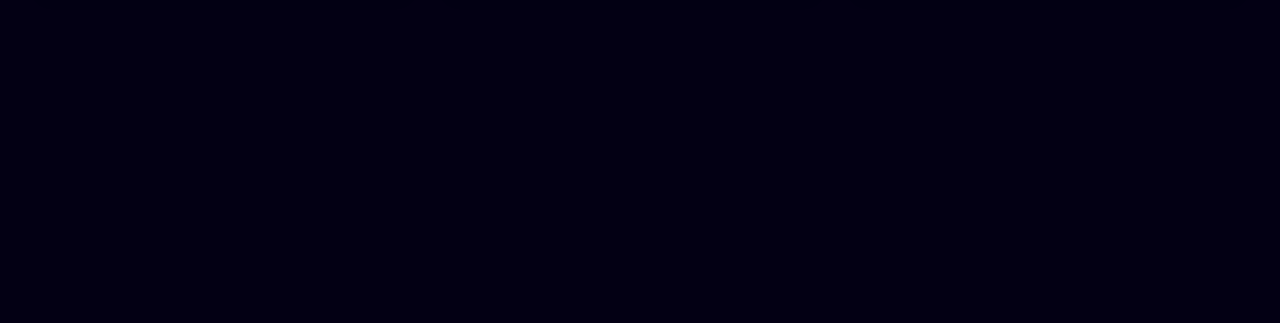
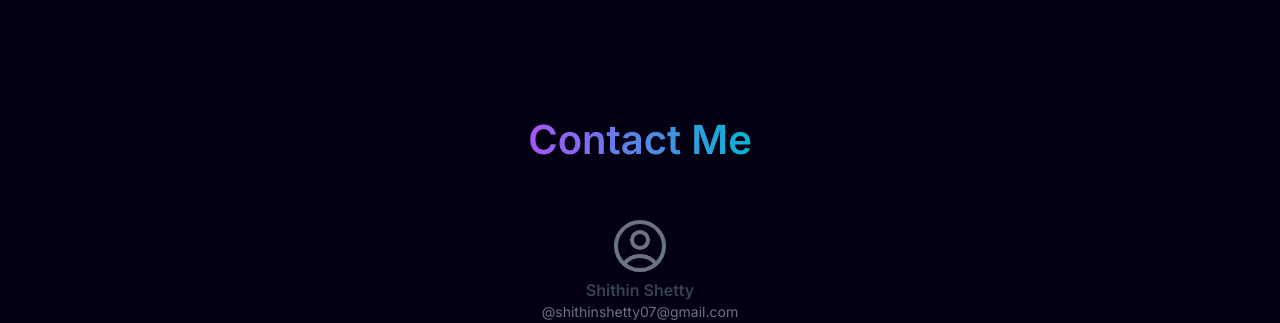
Before and after one commit to shithinshetty/my_devfolio, a Next.js app: page / in a window 1280 px wide. Shown: the part 2047-2370 px from the top of the page. Before the commit the page ends 2077 px from the top, so only its background shows below. Built offline with nearby package versions, Linux system fonts and the light colour scheme; a web font is replaced by a local one.

Commit message:
Added Contact

```diff
--- /dev/null
+++ b/components/main/Contact.tsx
@@ -0,0 +1,47 @@
+import React from 'react'
+
+const Contact = () => {
+  return (
+    <div   className="flex flex-col items-center justify-center ">
+       <h1 className="text-[40px] font-semibold text-transparent bg-clip-text bg-gradient-to-r from-purple-500 to-cyan-500 py-10">
+        Contact Me
+      </h1>
+    <div className="flex relative items-center justify-center " >
+
+    <div className="rounded-xl overflow-hidden relative text-center p-1 group items-center flex flex-col max-w-sm hover:shadow-2xl transition-all duration-500 shadow-xl" id="contact" >
+      <div className="text-gray-500 group-hover:scale-105 transition-all">
+        <svg className="w-16 h-16" stroke="currentColor" stroke-width="1.5" viewBox="0 0 24 24" fill="none" xmlns="http://www.w3.org/2000/svg">
+          <path d="M17.982 18.725A7.488 7.488 0 0012 15.75a7.488 7.488 0 00-5.982 2.975m11.963 0a9 9 0 10-11.963 0m11.963 0A8.966 8.966 0 0112 21a8.966 8.966 0 01-5.982-2.275M15 9.75a3 3 0 11-6 0 3 3 0 016 0z" stroke-linejoin="round" stroke-linecap="round"></path>
+        </svg>
+      </div>
+      <div className="group-hover:pb-10 transition-all duration-500 delay-200">
+        <h1 className="font-semibold text-gray-700">Shithin Shetty</h1>
+        <p className="text-gray-500 text-sm">@shithinshetty07@gmail.com </p>
+      </div>
+      <div className="flex items-center transition-all duration-500 delay-200 group-hover:bottom-3 -bottom-full absolute gap-2 justify-evenly w-full">
+        <div className="flex gap-3 text-2xl bg-gray-700 text-white p-1 hover:p-2 transition-all duration-500 delay-200 rounded-full shadow-sm">
+          <a className="hover:scale-110 transition-all duration-500 delay-200" href='https://github.com/shithinshetty'>
+            <svg width="1em" height="1em" fill="currentColor" viewBox="0 0 1024 1024">
+              <path d="M511.6 76.3C264.3 76.2 64 276.4 64 523.5 64 718.9 189.3 885 363.8 946c23.5 5.9 19.9-10.8 19.9-22.2v-77.5c-135.7 15.9-141.2-73.9-150.3-88.9C215 726 171.5 718 184.5 703c30.9-15.9 62.4 4 98.9 57.9 26.4 39.1 77.9 32.5 104 26 5.7-23.5 17.9-44.5 34.7-60.8-140.6-25.2-199.2-111-199.2-213 0-49.5 16.3-95 48.3-131.7-20.4-60.5 1.9-112.3 4.9-120 58.1-5.2 118.5 41.6 123.2 45.3 33-8.9 70.7-13.6 112.9-13.6 42.4 0 80.2 4.9 113.5 13.9 11.3-8.6 67.3-48.8 121.3-43.9 2.9 7.7 24.7 58.3 5.5 118 32.4 36.8 48.9 82.7 48.9 132.3 0 102.2-59 188.1-200 212.9a127.5 127.5 0 0138.1 91v112.5c.8 9 0 17.9 15 17.9 177.1-59.7 304.6-227 304.6-424.1 0-247.2-200.4-447.3-447.5-447.3z"></path>
+            </svg>
+          </a>
+          <a className="hover:scale-110 transition-all duration-500 delay-200" href="mailto:shithinshetty07@gmail.com">
+  <svg width="1em" height="1em" viewBox="0 0 24 24" stroke="currentColor" fill="none">
+    <path d="M4 4h16c1.1 0 2 .9 2 2v12c0 1.1-.9 2-2 2H4c-1.1 0-2-.9-2-2V6c0-1.1.9-2 2-2z"></path>
+    <path d="M22 6l-10 7L2 6"></path>
+  </svg>
+</a>
+          <a className="hover:scale-110 transition-all duration-500 delay-200" href='https://www.linkedin.com/in/shithin-shetty/'>
+            <svg width="1em" height="1em" fill="currentColor" viewBox="0 0 960 1000">
+              <path d="M480 20c133.333 0 246.667 46.667 340 140s140 206.667 140 340c0 132-46.667 245-140 339S613.333 980 480 980c-132 0-245-47-339-141S0 632 0 500c0-133.333 47-246.667 141-340S348 20 480 20M362 698V386h-96v312h96m-48-352c34.667 0 52-16 52-48s-17.333-48-52-48c-14.667 0-27 4.667-37 14s-15 20.667-15 34c0 32 17.333 48 52 48m404 352V514c0-44-10.333-77.667-31-101s-47.667-35-81-35c-44 0-76 16.667-96 50h-2l-6-42h-84c1.333 18.667 2 52 2 100v212h98V518c0-12 1.333-20 4-24 8-25.333 24.667-38 50-38 32 0 48 22.667 48 68v174h98"></path>
+            </svg>
+          </a>
+        </div>
+      </div>
+    </div>
+  </div>
+  </div>
+  )
+}
+
+export default Contact
--- a/components/main/Hero.tsx
+++ b/components/main/Hero.tsx
@@ -4,6 +4,8 @@ import StarBackground from "../sub/StarBackground";
 import Navbar from "./Navbar";
 import Skills from "./Skills";
 import Projects from "./Projects";
+
+import Contact from "./Contact";
 
 const Hero = () => {
   return (
@@ -21,6 +23,9 @@ const Hero = () => {
       <Navbar/>
       <Skills/>
       <Projects/>
+      <Contact/>
+
+
     </div>
   );
 };
--- a/components/sub/ProjectCard.tsx
+++ b/components/sub/ProjectCard.tsx
@@ -9,7 +9,7 @@ interface Props {
 
 const ProjectCard = ({ src, title, description }: Props) => {
   return (
-    <div className="relative overflow-hidden  rounded-lg shadow-lg border border-[#2A0E61] max-h-80 max-w-96 mb-10">
+    <div className="relative overflow-hidden  rounded-lg shadow-lg border border-[#2A0E61] max-h-80 max-w-96 mb-20">
       <Image
         src={src}
         alt={title}
--- a/package.json
+++ b/package.json
@@ -12,7 +12,8 @@
     "@heroicons/react": "^2.1.3",
     "next": "14.2.3",
     "react": "^18",
-    "react-dom": "^18"
+    "react-dom": "^18",
+    "react-icons": "^5.2.1"
   },
   "devDependencies": {
     "@react-three/drei": "^9.105.6",
```
Also changed, not shown: components/main/Navbar.tsx (+2 -8 lines), 1 other file (tests, documents, lock files or other folders).
